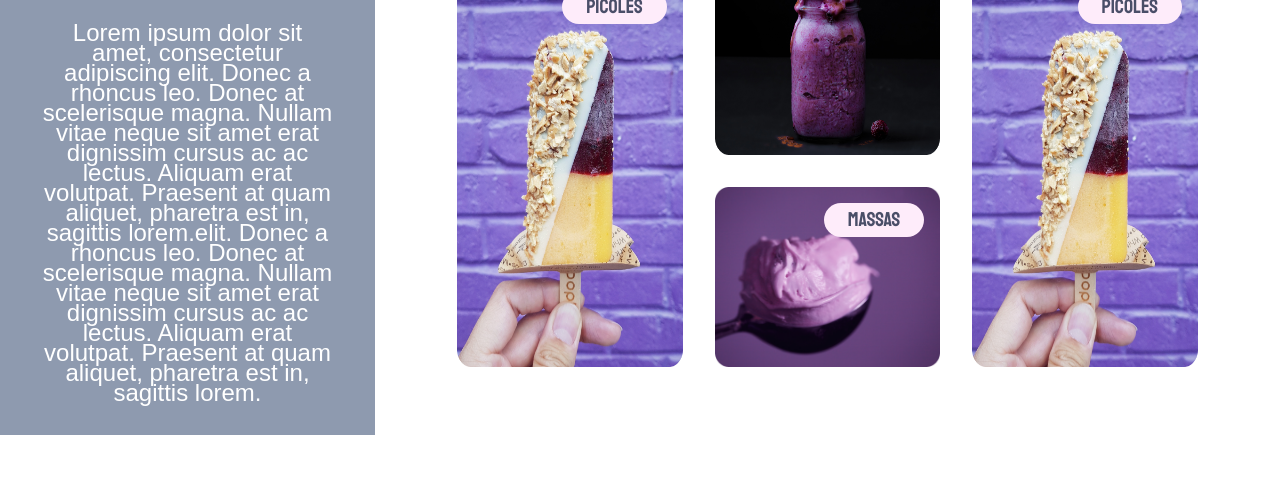
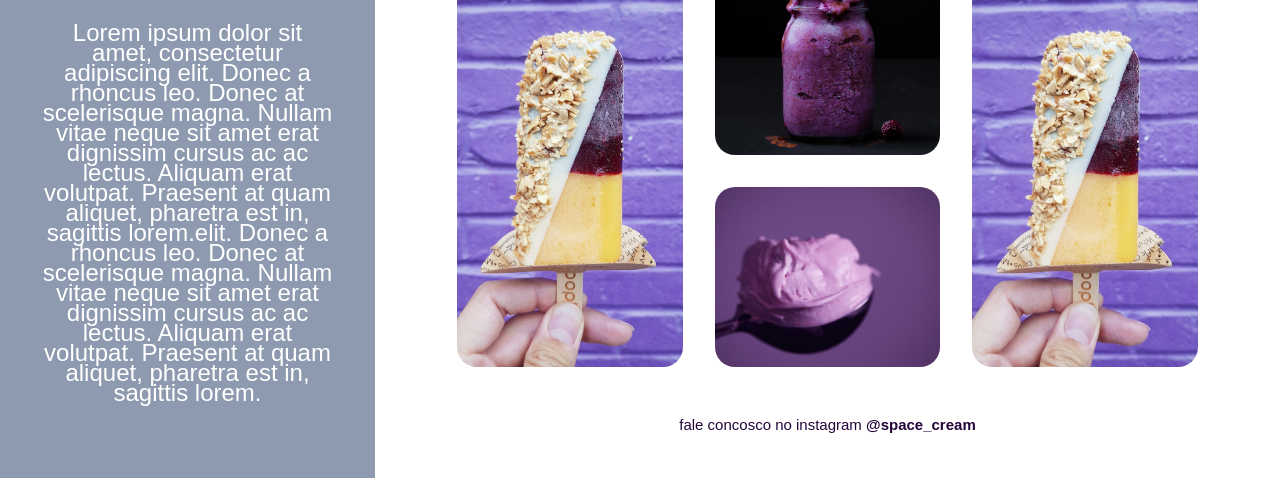
Before and after one commit to GabrielRARodrigues/Explorer-SpaceCream, a plain HTML site: page index.html in a window 1280 px wide. Shown: the part 366-844 px from the top of the page. Before the commit the page ends 801 px from the top, so only its background shows below. Drawn offline with Linux system fonts and the light colour scheme; a web font is replaced by a local one.

Commit message:
Adionando o footer, organizando as diferenças entre mobile e desktop e adicionando transições

```diff
--- a/index.html
+++ b/index.html
@@ -83,6 +83,9 @@
           </div>
         </div>
       </main>
+      <footer>
+        <p>fale concosco no instagram <a href="">@space_cream</a></p>
+      </footer>
     </div>
   </body>
 </html>
--- a/style.css
+++ b/style.css
@@ -5,13 +5,13 @@
 }
 :root {
   font-size: 62.5%;
-  --bg-color: hsl(233, 100%, 97%);
-  --header-bg-color: hsl(218, 17%, 62%);
-  --title-bg-color: hsl(275, 18%, 79%);
-  --subtitle-bg-color: hsl(312, 91%, 96%);
+  --bg-color: #f0f1ff;
+  --header-bg-color: #8e9aaf;
+  --title-bg-color: #cbc0d3;
+  --subtitle-bg-color: #feecfa;
   --text-color: #23053a;
   --main-title-color: #ffffff;
-  --subtitle-color: hsl(232, 17%, 35%);
+  --subtitle-color: #4a4e68;
   --title-font: 'Staatliches', cursive;
   --text-font: 'Palanquin', sans-serif;
 }
@@ -76,6 +76,14 @@ p {
 .card {
   position: relative;
 }
+
+.cards .card:nth-child(5) {
+  display: none;
+}
+.cards .card:nth-child(6) {
+  display: none;
+}
+
 .card img {
   animation: downtop 1000ms;
 }
@@ -93,6 +101,10 @@ p {
   top: 16px;
   right: 16px;
   animation: topdown 500ms 500ms backwards;
+}
+
+footer {
+  display: none;
 }
 
 @keyframes topdown {
@@ -118,11 +130,14 @@ p {
   }
 }
 
-@media screen and (min-width: 1200px) {
+@media screen and (min-width: 1024px) {
   .page {
     display: grid;
     grid-template-columns: 37.5rem 1fr;
     max-width: 100%;
+  }
+  header {
+    grid-row: span 2;
   }
 
   header img {
@@ -147,7 +162,7 @@ p {
 
   main {
     background-color: var(--main-title-color);
-    padding: 6.4rem 8.2rem;
+    padding: 6.4rem 8.2rem 5rem;
   }
   main p {
     display: none;
@@ -163,7 +178,18 @@ p {
   }
   .card img {
     height: 100%;
+    object-fit: cover;
+    border-radius: 2rem;
+    transition: all 350ms;
   }
+  .card img:hover {
+    transform: scale(1.1);
+    filter: brightness(0.8);
+  }
+  .card h3 {
+    display: none;
+  }
+
   .cards .card:nth-child(1) {
     grid-area: A;
   }
@@ -177,9 +203,26 @@ p {
     grid-area: D;
   }
   .cards .card:nth-child(5) {
+    display: block;
     grid-area: E;
   }
   .cards .card:nth-child(6) {
+    display: block;
     grid-area: C;
   }
+
+  footer {
+    display: block;
+    color: var(--subtitle-color);
+    grid-column: 2;
+    font-size: 1.4rem;
+    line-height: 2.8rem;
+    text-align: center;
+    margin-bottom: 4.6rem;
+  }
+  footer a {
+    color: inherit;
+    font-weight: bold;
+    text-decoration: none;
+  }
 }
```
